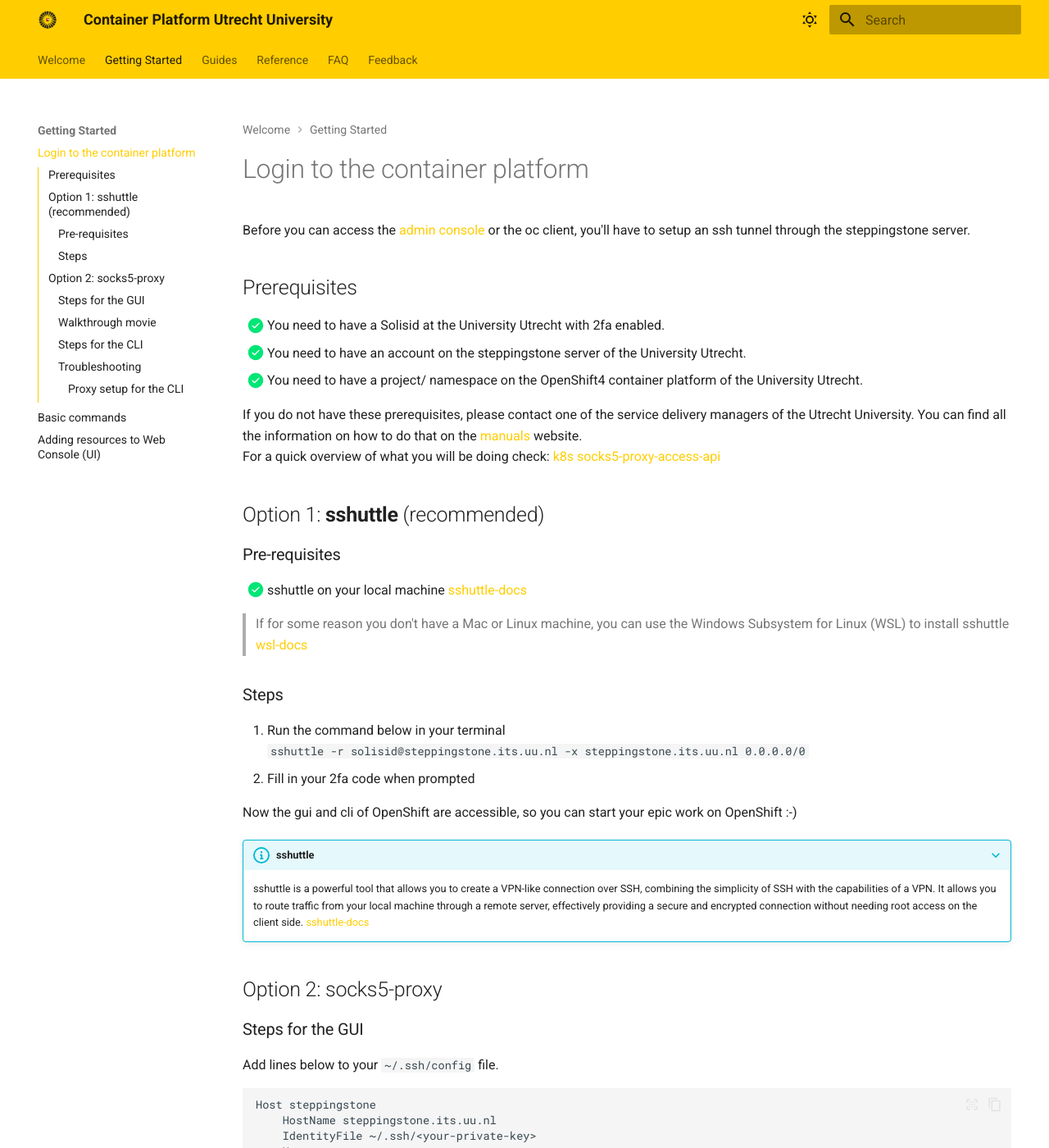
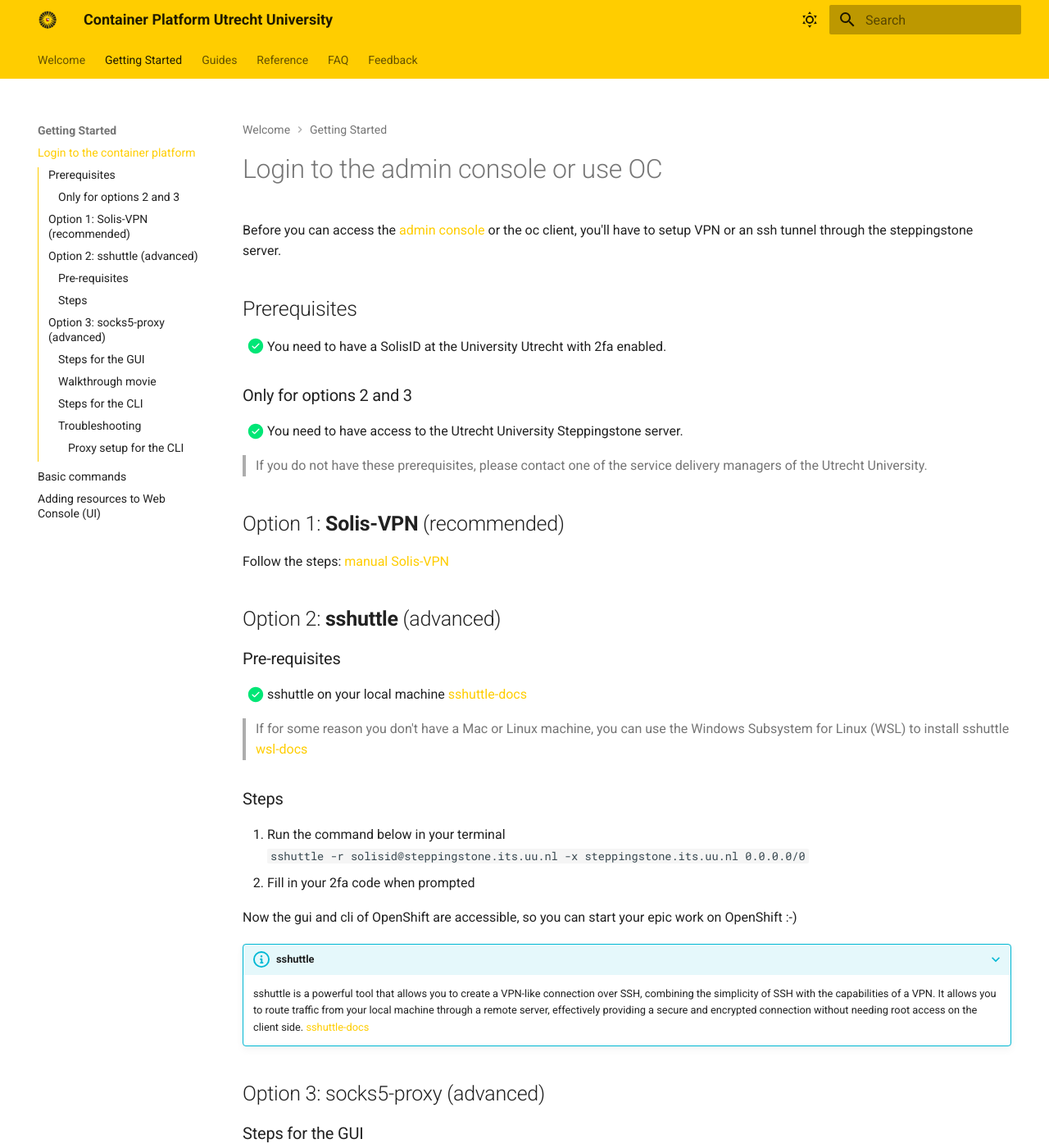
Before and after one commit to UtrechtUniversity/containerplatform-docs, an MkDocs documentation site: the page built from docs/content/basics/login.md, in a window 1280 px wide and 1400 px high. Shown: the whole window at 82% size. Built offline with MkDocs 1.6.1 and Material for MkDocs 9.7.7, drawn with Linux system fonts in a browser that asks for light colours.

Commit message:
Add Solis-VPN option to the login page.

```diff
--- a/docs/content/basics/login.md
+++ b/docs/content/basics/login.md
@@ -1,16 +1,20 @@
-Before you can access the <a href="https://console.cp.its.uu.nl" target="_blank">admin console</a> or the oc client, you'll have to setup an ssh tunnel through the steppingstone server.
+# Login to the admin console or use OC
+
+Before you can access the <a href="https://console.cp.its.uu.nl" target="_blank">admin console</a> or the oc client, you'll have to setup VPN or an ssh tunnel through the steppingstone server.
 
 ## Prerequisites
-- [x] You need to have a Solisid at the University Utrecht with 2fa enabled.
-- [x] You need to have an account on the steppingstone server of the University Utrecht.
-- [x] You need to have a project/ namespace on the OpenShift4 container platform of the University Utrecht.
+- [x] You need to have a SolisID at the University Utrecht with 2fa enabled.
 
-If you do not have these prerequisites, please contact one of the service delivery managers of the Utrecht University.
-You can find all the information on how to do that on the <a href="https://manuals.uu.nl" target="_blank">manuals</a>
-website.
-For a quick overview of what you will be doing check: <a href="https://kubernetes.io/docs/tasks/extend-kubernetes/socks5-proxy-access-api/" target="_blank">k8s socks5-proxy-access-api</a>
+### Only for options 2 and 3
+- [x] You need to have access to the Utrecht University Steppingstone server.
 
-## Option 1: **sshuttle** (recommended)
+>If you do not have these prerequisites, please contact one of the service delivery managers of the Utrecht University.
+
+## Option 1: **Solis-VPN** (recommended)
+
+Follow the steps: <a href="https://intranet.uu.nl/kennisbank/mobiel-werken-solis-vpn" target="_blank">manual Solis-VPN</a>
+
+## Option 2: **sshuttle** (advanced)
 
 ### Pre-requisites
 
@@ -33,7 +37,7 @@
     effectively providing a secure and encrypted connection without needing root access on the client side.
     <a href="https://sshuttle.readthedocs.io/en/stable/usage.html" target="_blank">sshuttle-docs</a>
 
-## Option 2: socks5-proxy
+## Option 3: socks5-proxy (advanced)
 
 ### Steps for the GUI
 Add lines below to your `~/.ssh/config` file.
```
